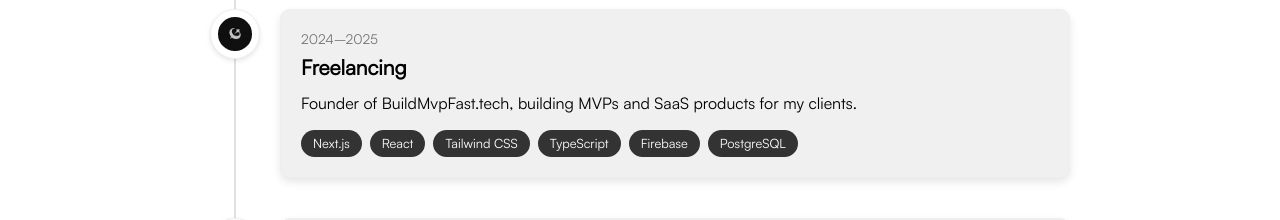
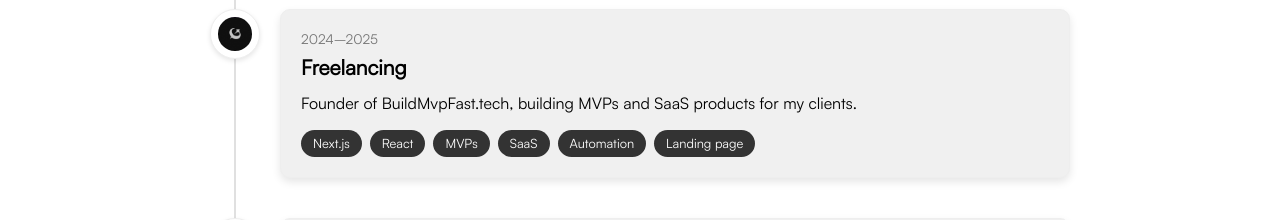
Before and after one commit to priyanshu-samal/newport, a React (Vite) app: page / in a window 1280 px wide. Shown: the part 2940-3160 px from the top of the page. Built offline with nearby package versions, Linux system fonts and the light colour scheme.

Commit message:
Update Experience.jsx

```diff
--- a/src/components/Experience.jsx
+++ b/src/components/Experience.jsx
@@ -11,7 +11,7 @@ const experiences = [
     organization: '', // Organization not provided
     location: '', // Location not provided
     description: 'Founder of BuildMvpFast.tech, building MVPs and SaaS products for my clients.',
-    techStack: ['Next.js', 'React', 'Tailwind CSS', 'TypeScript', 'Firebase', 'PostgreSQL'],
+    techStack: ['Next.js', 'React', 'MVPs', 'SaaS', 'Automation', 'Landing page'],
   },
   {
     id: 2,
```
